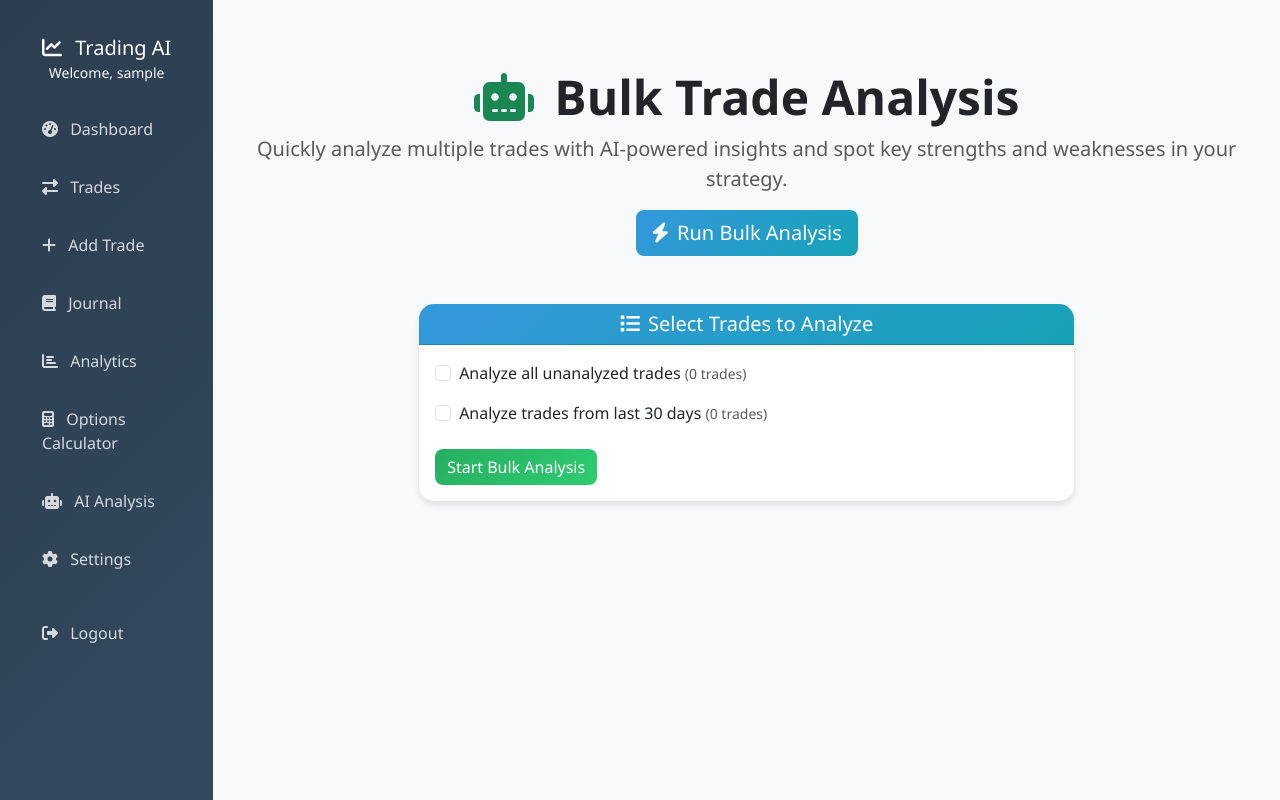
After one commit to Artbeatcap/trading-app-troubleshoot, a Flask app: page /bulk_analysis in a window 1280 px wide. The commit adds this page. Run offline with Flask 3, Linux system fonts and the light colour scheme; a user stored in the database is signed in; tables that the repository leaves empty hold one stand-in row (values such as "Sample post"); some libraries are stand-ins or nearby versions.

Commit message:
Add AI analysis landing page and enhance trade analysis view

```diff
--- /dev/null
+++ b/templates/bulk_analysis.html
@@ -0,0 +1,60 @@
+{% extends "base.html" %}
+
+{% block title %}AI Bulk Analysis{% endblock %}
+
+{% block content %}
+<div class="container py-5">
+    <div class="text-center mb-5">
+        <h1 class="display-5 fw-bold">
+            <i class="fas fa-robot text-success me-2"></i>
+            Bulk Trade Analysis
+        </h1>
+        <p class="lead text-muted">
+            Quickly analyze multiple trades with AI-powered insights and spot
+            key strengths and weaknesses in your strategy.
+        </p>
+        {% if current_user.is_authenticated %}
+            <a href="#bulk-form" class="btn btn-primary btn-lg">
+                <i class="fas fa-bolt me-2"></i>Run Bulk Analysis
+            </a>
+        {% else %}
+            <a href="{{ url_for('register') }}" class="btn btn-primary btn-lg">
+                <i class="fas fa-user-plus me-2"></i>Create Free Account
+            </a>
+            <a href="{{ url_for('login') }}" class="btn btn-outline-secondary btn-lg ms-2">
+                <i class="fas fa-sign-in-alt me-2"></i>Login
+            </a>
+        {% endif %}
+    </div>
+
+    {% if current_user.is_authenticated %}
+    <div id="bulk-form" class="row justify-content-center">
+        <div class="col-md-8">
+            <div class="card">
+                <div class="card-header text-center">
+                    <h5 class="mb-0">
+                        <i class="fas fa-list me-2"></i>Select Trades to Analyze
+                    </h5>
+                </div>
+                <div class="card-body">
+                    <form method="POST">
+                        {{ form.hidden_tag() }}
+                        <div class="form-check mb-3">
+                            {{ form.analyze_all_unanalyzed(class="form-check-input") }}
+                            {{ form.analyze_all_unanalyzed.label(class="form-check-label") }}
+                            <small class="text-muted">({{ unanalyzed_count }} trades)</small>
+                        </div>
+                        <div class="form-check mb-4">
+                            {{ form.analyze_recent(class="form-check-input") }}
+                            {{ form.analyze_recent.label(class="form-check-label") }}
+                            <small class="text-muted">({{ recent_count }} trades)</small>
+                        </div>
+                        {{ form.submit(class="btn btn-success") }}
+                    </form>
+                </div>
+            </div>
+        </div>
+    </div>
+    {% endif %}
+</div>
+{% endblock %}
```
Also changed, not shown: templates/view_trade.html (+45 -12 lines).
